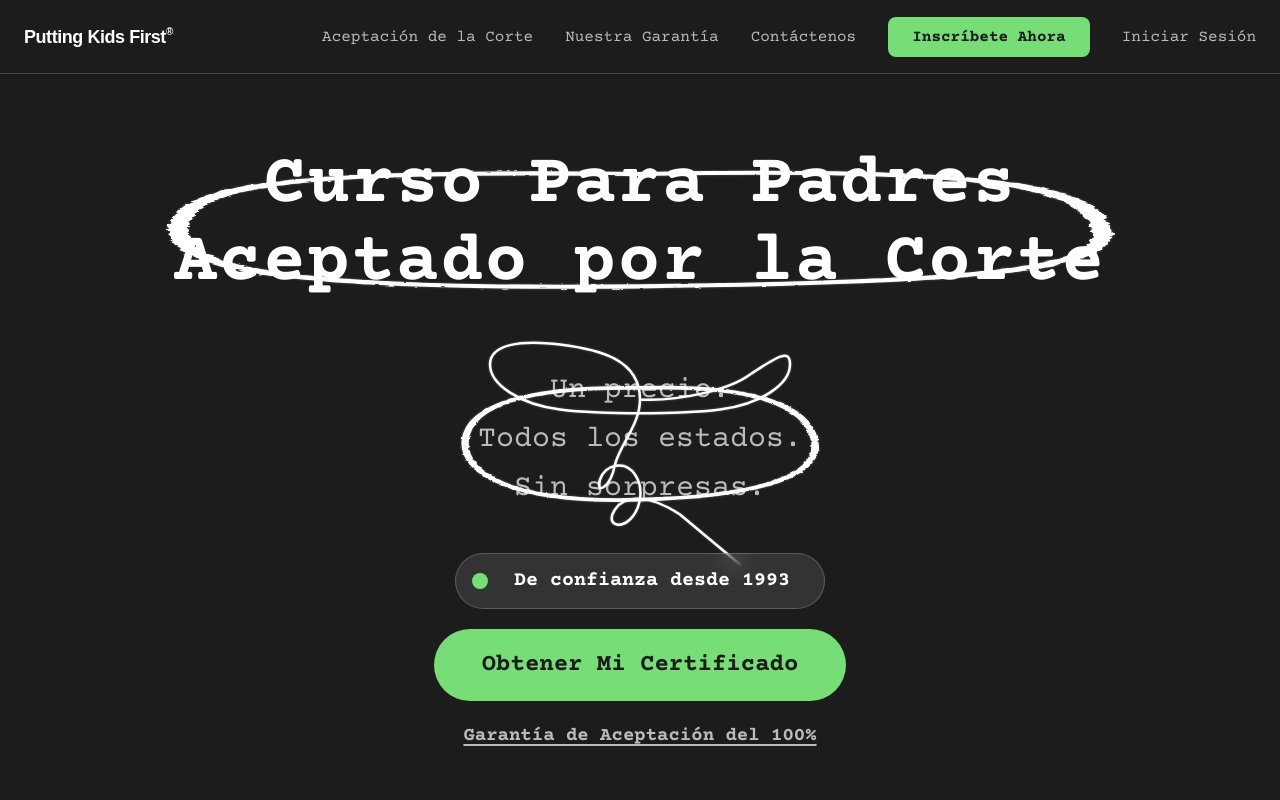
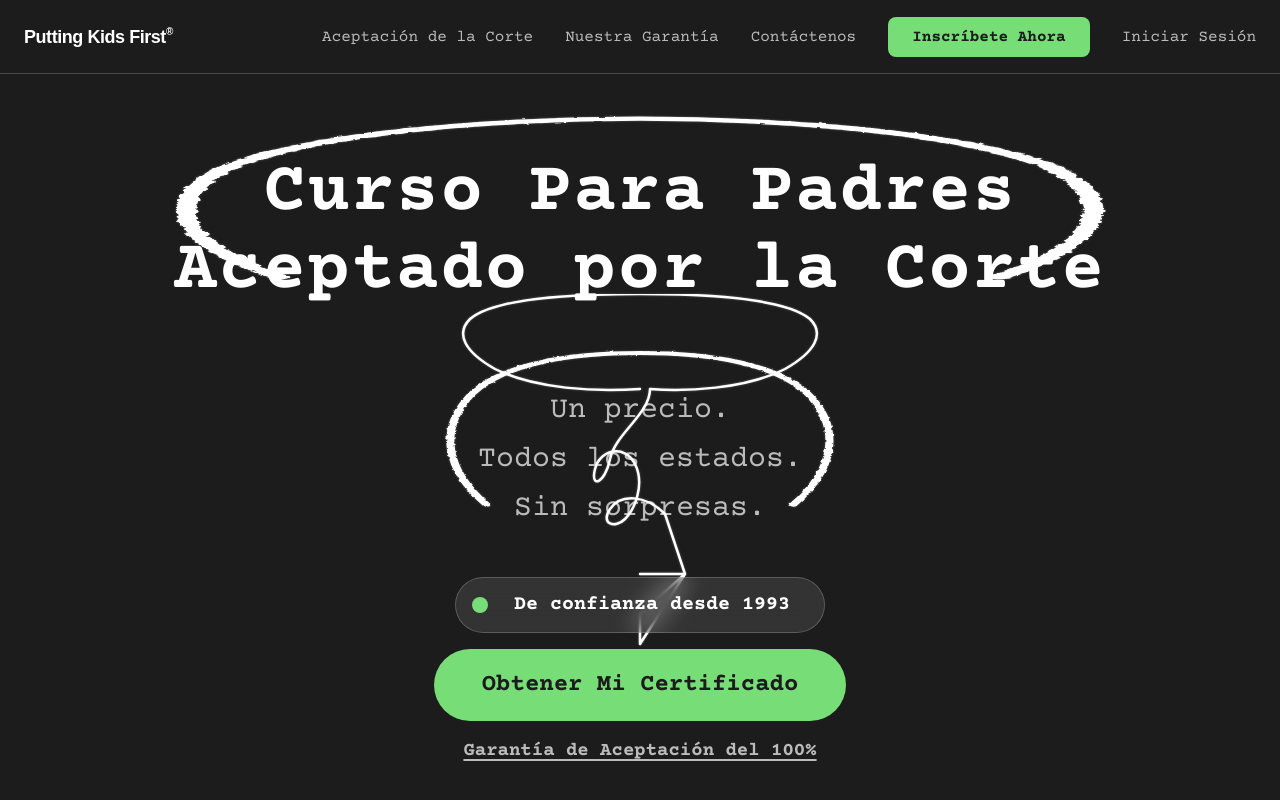
Before and after one commit to buckschott/cursoparapadres, a Next.js app: page / in a window 1280 px wide. Shown: the top 800 px of the page. Built offline with nearby package versions, Linux system fonts and the light colour scheme; no server answers; a web font is replaced by a local one.

Commit message:
Fix chalk animations: larger open circles, proper badge-arrow with triangle pointing down

```diff
--- a/components/ChalkBadgeArrow.tsx
+++ b/components/ChalkBadgeArrow.tsx
@@ -28,11 +28,11 @@ export default function ChalkBadgeArrow() {
   };
 
   return (
-    <div className="absolute inset-0 pointer-events-none" aria-hidden="true">
-      {/* SVG positioned to wrap around badge and extend down to arrow */}
+    <div className="absolute inset-0 pointer-events-none overflow-visible" aria-hidden="true">
+      {/* SVG positioned to wrap around badge and extend down to CTA */}
       <svg
-        className="absolute left-1/2 top-1/2 -translate-x-1/2 -translate-y-[35%] w-[320px] h-[280px] md:w-[400px] md:h-[350px]"
-        viewBox="0 0 400 350"
+        className="absolute left-1/2 top-1/2 -translate-x-1/2 -translate-y-[30%] w-[350px] h-[400px] md:w-[450px] md:h-[500px]"
+        viewBox="0 0 450 500"
         fill="none"
         xmlns="http://www.w3.org/2000/svg"
         style={{
@@ -51,8 +51,8 @@ export default function ChalkBadgeArrow() {
             <rect
               x="-20"
               y="-20"
-              width="440"
-              height="390"
+              width="490"
+              height="540"
               fill="white"
               className={state === 'erasing' ? 'badge-arrow-eraser-wipe' : ''}
               style={{
@@ -65,28 +65,35 @@ export default function ChalkBadgeArrow() {
 
         <g filter="url(#chalkTextureBadgeArrow)" mask="url(#eraserMaskBadgeArrow)">
           {/*
-            One continuous path:
-            1. Start at bottom center of badge area
-            2. Go around the badge (wobbly oval)
-            3. Continue into pigtail curls
-            4. End with arrow pointing down-right
+            One continuous path - no breaks:
+            1. Start at bottom center of badge
+            2. Go LEFT and UP around the badge (counterclockwise)
+            3. Come back to bottom (open circle, doesn't close completely)
+            4. From bottom, continue into first pigtail curl
+            5. Second pigtail curl
+            6. Straight-ish line pointing down toward CTA
+            7. Triangle arrowhead (3 lines connected, pointing DOWN)
           */}
           <path
-            d="M 200 85
-               C 240 87, 290 75, 310 60
-               C 340 40, 350 35, 350 50
-               C 350 70, 320 90, 280 95
-               C 240 100, 160 100, 120 95
-               C 80 90, 50 70, 50 50
-               C 50 30, 80 25, 120 30
-               C 160 35, 200 45, 200 85
-               C 200 110, 180 130, 175 150
-               C 170 175, 155 180, 160 165
-               C 165 150, 185 145, 195 160
-               C 205 175, 200 195, 190 205
-               C 180 215, 165 210, 175 195
-               C 185 180, 210 180, 240 200
-               L 300 250"
+            d="M 225 95
+               C 180 98, 120 95, 80 75
+               C 50 58, 40 40, 55 25
+               C 75 8, 130 0, 225 0
+               C 320 0, 375 8, 395 25
+               C 410 40, 400 58, 370 75
+               C 330 95, 270 98, 235 95
+
+               C 235 120, 200 140, 195 165
+               C 190 190, 175 195, 180 175
+               C 185 155, 210 150, 220 170
+               C 230 190, 220 215, 210 225
+               C 200 235, 185 230, 195 215
+               C 205 200, 230 200, 250 220
+               L 270 280
+               L 225 350
+               L 225 320
+               L 270 280
+               L 225 280"
             stroke="#FFFFFF"
             strokeWidth="2.5"
             strokeLinecap="round"
@@ -94,34 +101,8 @@ export default function ChalkBadgeArrow() {
             fill="none"
             className={`badge-arrow-path ${state === 'drawing' ? getDrawingClass() : ''} ${state === 'visible' ? 'badge-arrow-visible' : ''}`}
             style={{
-              strokeDasharray: 1200,
-              strokeDashoffset: state === 'hidden' ? 1200 : state === 'visible' ? 0 : 1200,
-            }}
-          />
-
-          {/* Arrowhead - V shape, two separate strokes */}
-          <path
-            d="M 280 235 L 302 252"
-            stroke="#FFFFFF"
-            strokeWidth="2.5"
-            strokeLinecap="round"
-            fill="none"
-            className={`arrowhead-line ${state === 'drawing' && phase === 'drawing-arrow' ? 'arrowhead-drawing' : ''} ${state === 'visible' ? 'arrowhead-visible' : ''}`}
-            style={{
-              strokeDasharray: 30,
-              strokeDashoffset: state === 'hidden' ? 30 : state === 'visible' ? 0 : 30,
-            }}
-          />
-          <path
-            d="M 302 252 L 290 272"
-            stroke="#FFFFFF"
-            strokeWidth="2.5"
-            strokeLinecap="round"
-            fill="none"
-            className={`arrowhead-line ${state === 'drawing' && phase === 'drawing-arrow' ? 'arrowhead-drawing' : ''} ${state === 'visible' ? 'arrowhead-visible' : ''}`}
-            style={{
-              strokeDasharray: 30,
-              strokeDashoffset: state === 'hidden' ? 30 : state === 'visible' ? 0 : 30,
+              strokeDasharray: 1800,
+              strokeDashoffset: state === 'hidden' ? 1800 : state === 'visible' ? 0 : 1800,
             }}
           />
         </g>
@@ -144,39 +125,18 @@ export default function ChalkBadgeArrow() {
           stroke-dashoffset: 0;
         }
 
-        .arrowhead-line {
-          transition: none;
-        }
-
-        .arrowhead-line.arrowhead-drawing {
-          animation: drawArrowhead 0.2s ease-out 1.4s forwards;
-        }
-
-        .arrowhead-line.arrowhead-visible {
-          stroke-dashoffset: 0;
-        }
-
         @keyframes drawBadgePortion {
           from {
-            stroke-dashoffset: 1200;
+            stroke-dashoffset: 1800;
           }
           to {
-            stroke-dashoffset: 700;
+            stroke-dashoffset: 1100;
           }
         }
 
         @keyframes drawArrowPortion {
           from {
-            stroke-dashoffset: 700;
-          }
-          to {
-            stroke-dashoffset: 0;
-          }
-        }
-
-        @keyframes drawArrowhead {
-          from {
-            stroke-dashoffset: 30;
+            stroke-dashoffset: 1100;
           }
           to {
             stroke-dashoffset: 0;
@@ -199,8 +159,7 @@ export default function ChalkBadgeArrow() {
         }
 
         @media (prefers-reduced-motion: reduce) {
-          .badge-arrow-path,
-          .arrowhead-line {
+          .badge-arrow-path {
             animation: none !important;
             stroke-dashoffset: 0 !important;
           }
--- a/components/ChalkCircle.tsx
+++ b/components/ChalkCircle.tsx
@@ -36,29 +36,30 @@ export default function ChalkCircle({ children, target, className = '' }: ChalkC
 
   const circleState = getCircleState();
 
-  // Different wobble paths for each target to feel hand-drawn
+  // Open/broken circle paths - gap at bottom, larger padding
+  // These don't close (no Z), leaving a gap
   const getPath = () => {
     switch (target) {
       case 'title':
-        // Wide oval for title - wobbly
-        return 'M 50 25 C 85 22, 95 30, 97 50 C 99 70, 88 78, 50 80 C 12 82, 2 70, 3 50 C 4 30, 15 23, 50 25 Z';
+        // Wide oval for title - open at bottom, starts bottom-left, ends bottom-right
+        return 'M 15 70 C 5 55, 3 35, 10 20 C 18 5, 35 -2, 50 -2 C 65 -2, 82 5, 90 20 C 97 35, 95 55, 85 70';
       case 'subtext':
-        // Medium oval for subtext - slightly different wobble
-        return 'M 50 22 C 82 20, 96 32, 98 50 C 100 68, 85 80, 50 82 C 15 84, 1 68, 2 50 C 3 32, 18 21, 50 22 Z';
+        // Medium oval for subtext - open at bottom
+        return 'M 12 72 C 2 55, 0 35, 8 18 C 16 2, 33 -3, 50 -3 C 67 -3, 84 2, 92 18 C 100 35, 98 55, 88 72';
       default:
         return '';
     }
   };
 
-  // Get padding based on target
+  // Larger padding to ensure circle doesn't touch text
   const getPadding = () => {
     switch (target) {
       case 'title':
-        return 'p-4 md:p-6';
+        return 'px-8 py-6 md:px-12 md:py-8';
       case 'subtext':
-        return 'p-3 md:p-5';
+        return 'px-6 py-5 md:px-10 md:py-7';
       default:
-        return 'p-4';
+        return 'p-6';
     }
   };
 
@@ -90,10 +91,10 @@ export default function ChalkCircle({ children, target, className = '' }: ChalkC
           {/* Eraser mask */}
           <mask id={`eraserMask-${target}`}>
             <rect
-              x="-10"
-              y="-10"
-              width="120"
-              height="120"
+              x="-20"
+              y="-20"
+              width="140"
+              height="140"
               fill="white"
               className={circleState === 'erasing' ? 'chalk-eraser-wipe' : ''}
               style={{
@@ -115,8 +116,8 @@ export default function ChalkCircle({ children, target, className = '' }: ChalkC
           mask={`url(#eraserMask-${target})`}
           className={`chalk-circle-path ${circleState === 'drawing' ? 'chalk-drawing' : ''} ${circleState === 'visible' ? 'chalk-visible' : ''}`}
           style={{
-            strokeDasharray: 320,
-            strokeDashoffset: circleState === 'hidden' ? 320 : circleState === 'drawing' ? 320 : 0,
+            strokeDasharray: 400,
+            strokeDashoffset: circleState === 'hidden' ? 400 : circleState === 'drawing' ? 400 : 0,
           }}
         />
       </svg>
@@ -136,7 +137,7 @@ export default function ChalkCircle({ children, target, className = '' }: ChalkC
 
         @keyframes drawCircle {
           from {
-            stroke-dashoffset: 320;
+            stroke-dashoffset: 400;
           }
           to {
             stroke-dashoffset: 0;
```
